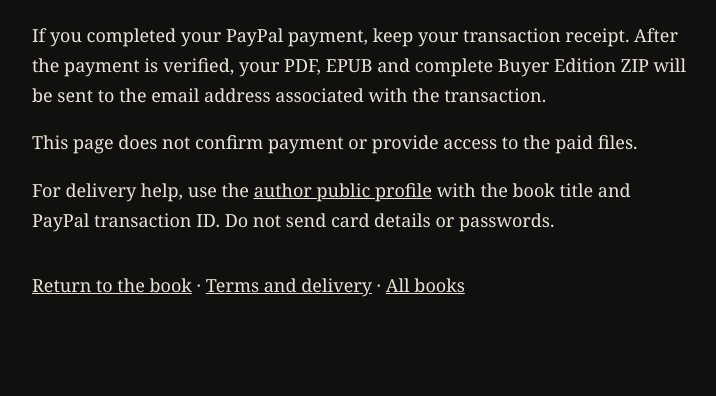
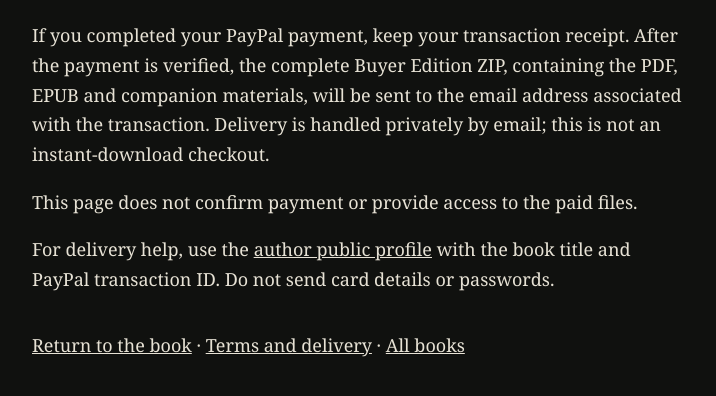
Before and after one commit to Joenasriani/manipulation-book, a website: page delivery.html in a window 1280 px wide. Shown: the part 204-600 px from the top of the page, without its empty margins (278-994 px from the left). Drawn offline with Linux system fonts and the light colour scheme.

Commit message:
Clarify Buyer Edition fulfilment

```diff
--- a/delivery.html
+++ b/delivery.html
@@ -1,4 +1,4 @@
 <!doctype html>
 <html lang="en"><head><meta charset="utf-8"><meta name="viewport" content="width=device-width,initial-scale=1"><meta name="robots" content="noindex,nofollow"><title>Delivery | Manipulation - The Fool and the Wise</title>
 <style>body{margin:0;background:#10110f;color:#e7e2d5;font:18px/1.65 Georgia,serif}main{max-width:660px;margin:8vh auto;padding:32px}h1{font-size:40px;line-height:1.15;font-weight:400}a{color:inherit}small{font:13px/1.5 Arial,sans-serif;letter-spacing:.06em}nav{margin-top:36px}</style></head>
-<body><main><small>MANIPULATION · THE FOOL AND THE WISE</small><h1>Receiving your book</h1><p>If you completed your PayPal payment, keep your transaction receipt. After the payment is verified, your PDF, EPUB and complete Buyer Edition ZIP will be sent to the email address associated with the transaction.</p><p>This page does not confirm payment or provide access to the paid files.</p><p>For delivery help, use the <a href="https://joe-nasr-signals.vercel.app/">author public profile</a> with the book title and PayPal transaction ID. Do not send card details or passwords.</p><nav><a href="/">Return to the book</a> · <a href="/terms">Terms and delivery</a> · <a href="https://reasoning-and-logic.vercel.app/">All books</a></nav></main></body></html>
+<body><main><small>MANIPULATION · THE FOOL AND THE WISE</small><h1>Receiving your book</h1><p>If you completed your PayPal payment, keep your transaction receipt. After the payment is verified, the complete Buyer Edition ZIP, containing the PDF, EPUB and companion materials, will be sent to the email address associated with the transaction. Delivery is handled privately by email; this is not an instant-download checkout.</p><p>This page does not confirm payment or provide access to the paid files.</p><p>For delivery help, use the <a href="https://joe-nasr-signals.vercel.app/">author public profile</a> with the book title and PayPal transaction ID. Do not send card details or passwords.</p><nav><a href="/">Return to the book</a> · <a href="/terms">Terms and delivery</a> · <a href="https://reasoning-and-logic.vercel.app/">All books</a></nav></main></body></html>
```
